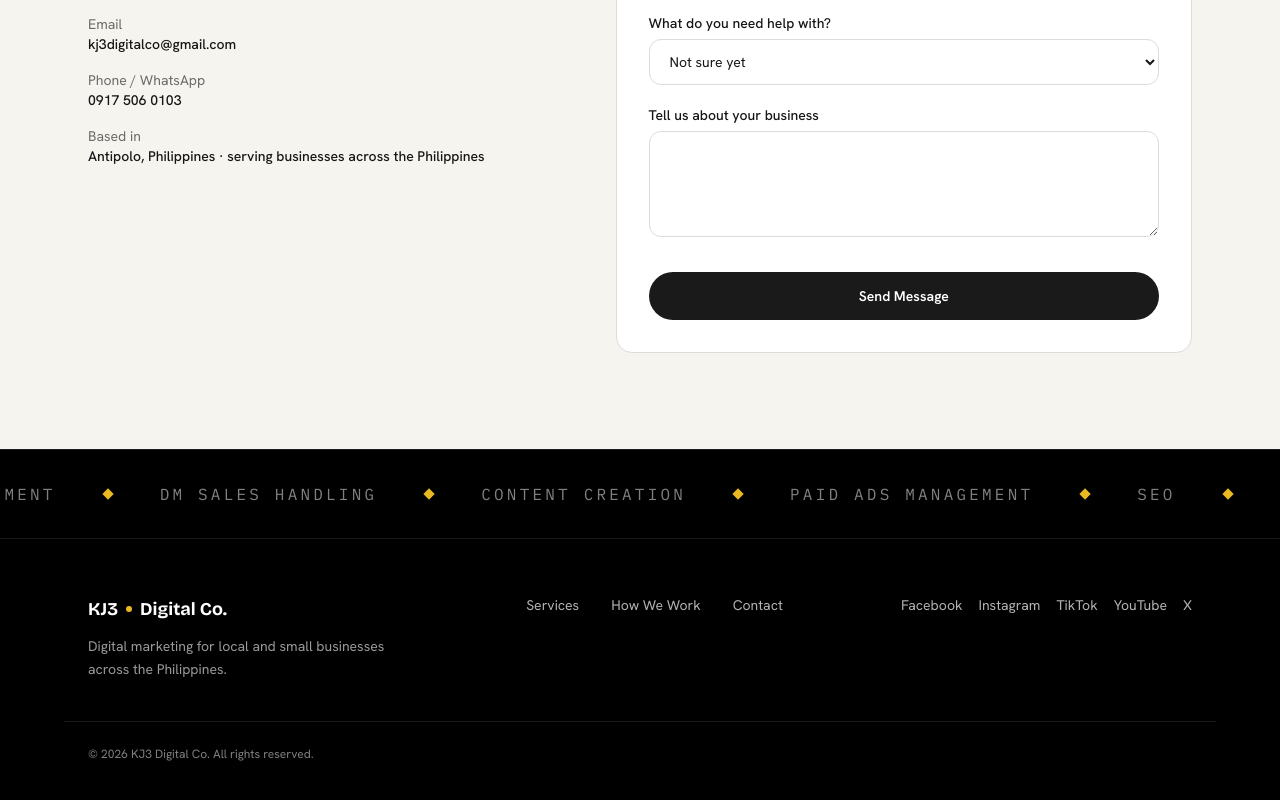
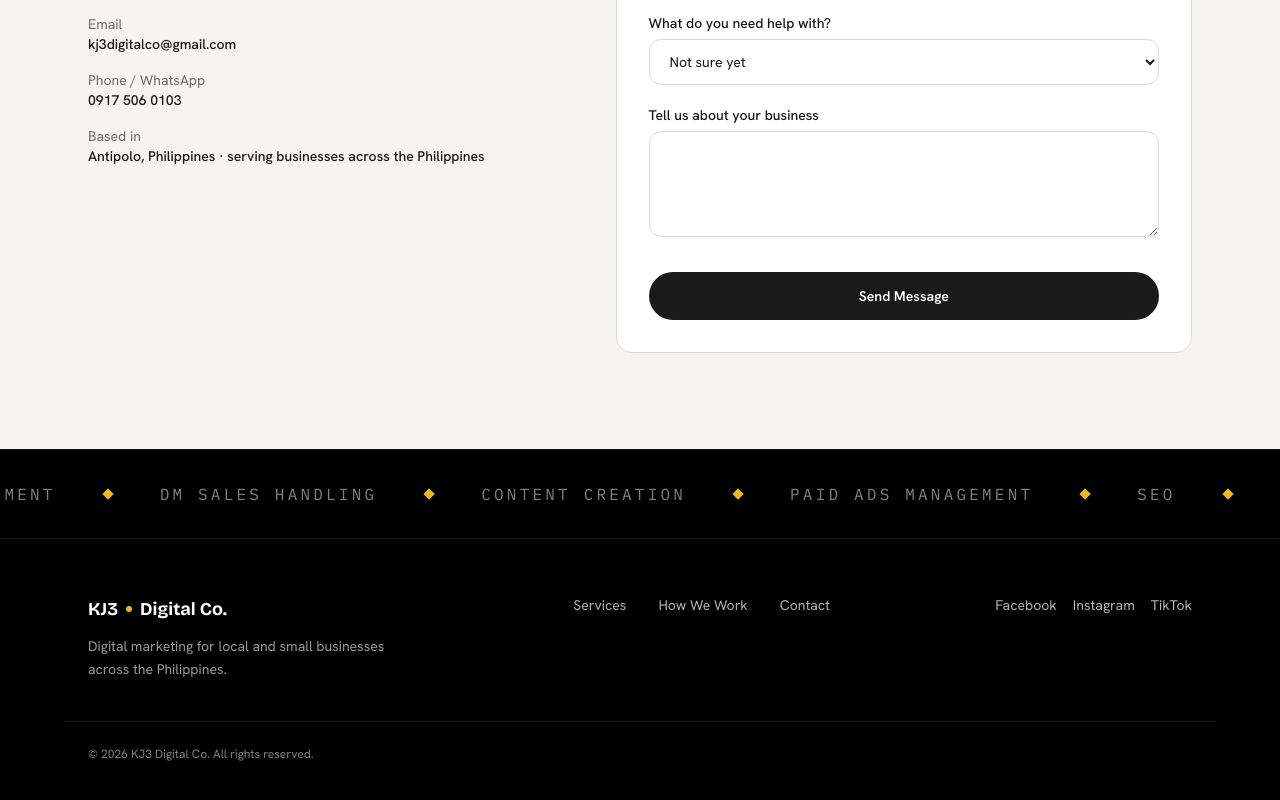
Before and after one commit to KJ3DigitalCo/kj3-website, a React (Vite) app: page / in a window 1280 px wide. Shown: the part 6755-7555 px from the top of the page. Built offline with nearby package versions, Linux system fonts and the light colour scheme.

Commit message:
Remove YouTube and X from footer social links
Not using those platforms.

```diff
--- a/src/components/Footer.jsx
+++ b/src/components/Footer.jsx
@@ -8,8 +8,6 @@ const SOCIALS = [
   { label: 'Facebook', href: 'https://www.facebook.com/kj3digitalcoofficial' },
   { label: 'Instagram', href: 'https://www.instagram.com/kj3digitalcoofficial' },
   { label: 'TikTok', href: 'https://www.tiktok.com/@kj3digitalcoofficial' },
-  { label: 'YouTube', href: 'https://www.youtube.com/@kj3digitalcoofficial' },
-  { label: 'X', href: 'https://x.com/kj3digitalco' },
 ]
 
 export default function Footer() {
```
